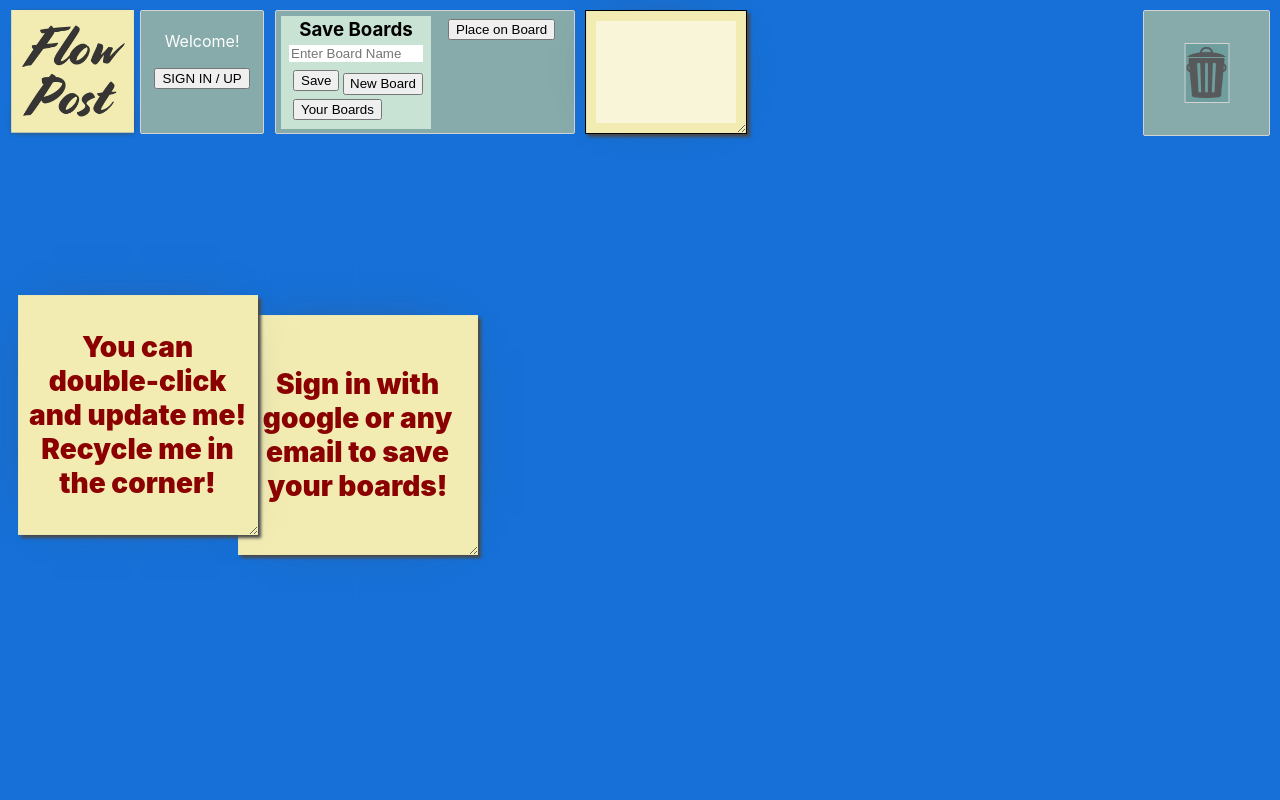
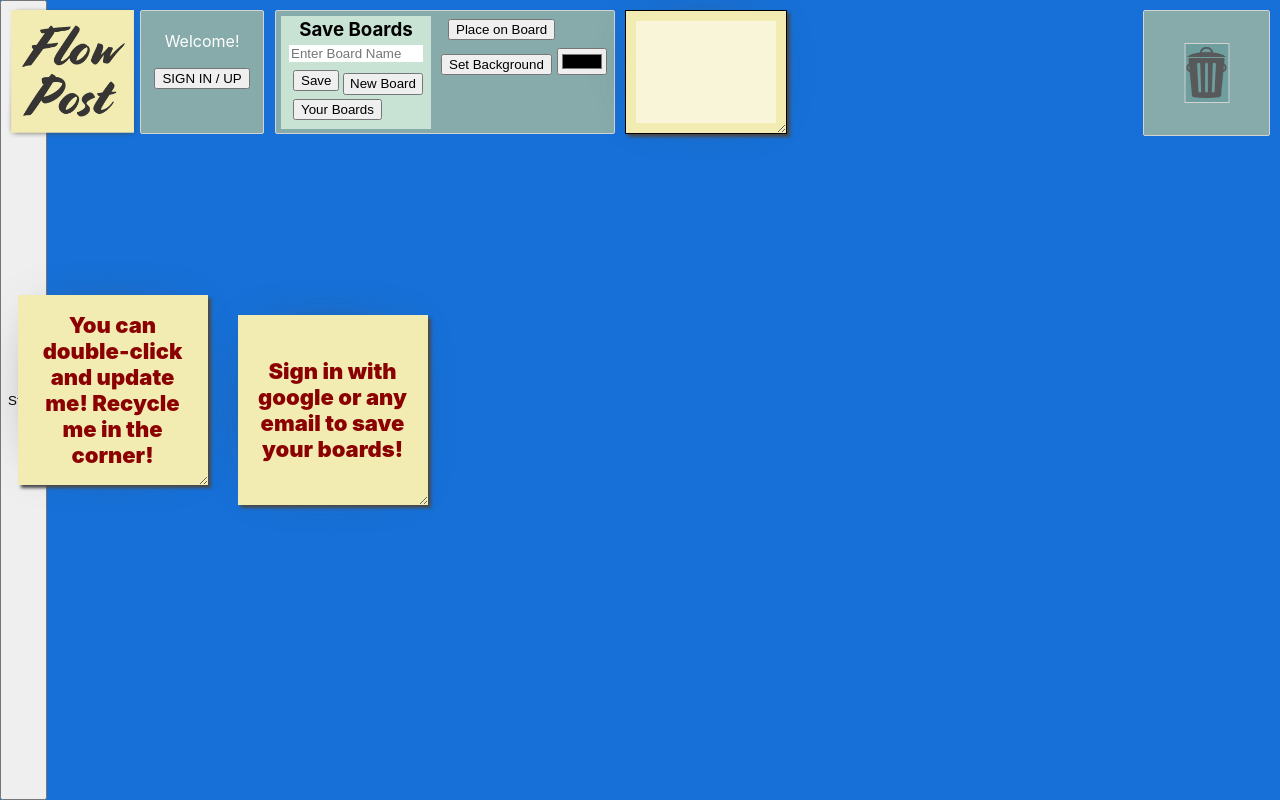
Before and after one commit to ashthomasweb/react--elephant-chart, a React (Create React App) app: page / in a window 1280 px wide. Built offline with nearby package versions, Linux system fonts and the light colour scheme; no server answers.

Commit message:
Adds background color saving
User can pick and save the color of the background. Partial note color
picking started.

```diff
--- a/src/components/board/board.component.jsx
+++ b/src/components/board/board.component.jsx
@@ -3,7 +3,7 @@ import React, { Component } from 'react'
 import NoteItem from '../note-item/note-item.component'
 import Header from '../../components/header/header.component'
 
-import blankYellow from '../../assets/trimmed-noborder.png'
+// import blankYellow from '../../assets/trimmed-noborder.png'
 
 import trashTop from '../../assets/trash-top.png'
 import trashBottom from '../../assets/trash-bottom.png'
@@ -13,9 +13,9 @@ import { initialArray } from '../../assets/initial-array.js'
 import { trashBox, trashHandler } from '../../methods/trash/trashHandlers.js'
 import { indexFinder, zIndexFinder } from '../../methods/finders/num-finders.js'
 import { newNoteGenerator } from '../../methods/new-note/new-note'
+import { startUpdate, updateNote } from '../../methods/update/update-display'
 
 import './board.styles.scss'
-import { startUpdate, updateNote } from '../../methods/update/update-display'
 
 class Board extends Component {
   constructor(props) {
@@ -30,15 +30,17 @@ class Board extends Component {
         top: '',
         left: '',
         zIndex: 0,
-        imageUrl: blankYellow,
+        // imageUrl: blankYellow,
         mouseOffsetX: 0,
         mouseOffsetY: 0,
         noteText: '',
         border: 'none',
+        noteBColor: '#f2ecb3',
       },
       boardObj: {
         name: '',
         notes: [],
+        backgroundColor: 'rgb(22, 112, 215)',
       },
       initialNoteDisplay: true,
       initialArray: initialArray,
@@ -91,6 +93,7 @@ class Board extends Component {
     let boardObj = {
       name: saveInput.value,
       notes: [...this.state.notes],
+      backgroundColor: this.state.boardObj.backgroundColor
     }
     this.setState({ boardObj }, () => {
       // save board to firestore
@@ -195,9 +198,14 @@ class Board extends Component {
       })
       button.addEventListener('click', async () => {
         let notes = []
+        let boardObj = board
         await this.setState({ notes }, () => this.forceUpdate() )
         notes = [...board.notes]
-        this.setState({ notes })
+
+        if (boardObj.backgroundColor === undefined) {
+          boardObj.backgroundColor = 'rgb(22,112,215)'
+        }
+        this.setState({ notes, boardObj })
         boardInput.value = board.name
         parentMenuCont.style.display = 'none'
       })
@@ -206,6 +214,18 @@ class Board extends Component {
       newMenu.appendChild(cont)
     })
     parentMenuCont.appendChild(newMenu)
+  }
+
+  // background color styling
+  setBackgroundColor = () => {
+    let boardObj = {...this.state.boardObj}
+    let color = this.$('#color-pick').value
+    console.log(color)
+    boardObj.backgroundColor = this.$('#color-pick').value
+    this.setState({ boardObj })
+
+
+
   }
 
   // used on new user and board load to prevent data leakage
@@ -223,7 +243,11 @@ class Board extends Component {
 
   render() {
     return (
-      <div className='board-backing zoom' onDrop={this.dropHandler}>
+      <div
+      className='board-backing'
+      onDrop={this.dropHandler}
+      style={{backgroundColor: this.state.boardObj.backgroundColor}}
+      >
         <Header
           className='header'
           currentUser={this.props.currentUser}
@@ -269,7 +293,9 @@ class Board extends Component {
             onClick={this.newNoteGenerator}>
             Place on Board
           </button>
-
+          {/* <label for="color-pick">Select your background color:</label> */}
+          <button type='button' className='color-elements' onClick={this.setBackgroundColor} >Set Background</button>
+          <input type='color' className='color-elements'  id='color-pick' ></input>
         </div>
         <div className='update-frame'>
           <button
@@ -287,12 +313,13 @@ class Board extends Component {
         </div>
         <div
           className='pad-frame'
-          style={{ backgroundImage: `url(${blankYellow})` }}>
+          style={{ backgroundColor: this.state.newNote.noteBColor }}>
           <div
             id='input-text'
             contentEditable='true'
             ></div>
         </div>
+        <button type='button' onClick={() => console.log(this.state)} >State</button>
         <div className='trash-frame'>
           <div className='trash-cont'>
             <img src={trashTop} className='trash-top' alt='Lid of recycle can'/>
@@ -306,8 +333,3 @@ class Board extends Component {
 }
 
 export default Board
-
-
-
-
-{/* <button type='button' onClick={() => console.log(this.state.notes)} >State</button> */}
--- a/src/components/board/board.styles.scss
+++ b/src/components/board/board.styles.scss
@@ -3,7 +3,7 @@
   height: 100vh;
   display: flex;
   flex-wrap: wrap;
-  background-color: rgb(22, 112, 215);
+  // background-color: rgb(22, 112, 215);
   position: absolute;
   z-index: -99999;
   overflow: hidden;
@@ -66,7 +66,7 @@
 }
 
 .options-frame {
-  width: 300px;
+  width: 340px;
   height: 124px;
   position: absolute;
   top: 10px;
@@ -87,6 +87,14 @@
   &.selected {
     background-color: green;
   }
+
+  .color-elements {
+    display: inline-block;
+    margin: 0 0 0 5px;
+    bottom: 0;
+    position: relative;
+  }
+
 }
 
 .update-frame {
@@ -109,10 +117,11 @@
   &.selected {
     top: 130px;
   }
+
 }
 
 .pad-frame {
-  left: 585px;
+  left: 625px;
   top: 10px;
   height: 124px;
   position: absolute;
@@ -129,7 +138,7 @@
     box-sizing: content-box;
     width: 140px;
     text-align: center;
-    font-size: 28px;
+    font-size: 22px;
     line-height: 1.4;
     color: darkred!important;
     font-weight: 900;
--- a/src/components/note-item/note-item.component.jsx
+++ b/src/components/note-item/note-item.component.jsx
@@ -87,14 +87,15 @@ class NoteItem extends Component {
   render() {
     const {
       id,
-      imageUrl,
+      // imageUrl,
       width,
       height,
       left,
       top,
       noteText,
       zIndex,
-      border
+      border,
+      noteBColor
     } = this.props
 
     return (
@@ -104,7 +105,8 @@ class NoteItem extends Component {
           height: `${height}`,
           left: `${left}`,
           top: `${top}`,
-          backgroundImage: `url(${imageUrl})`,
+          // backgroundImage: `url(${imageUrl})`,
+          backgroundColor: `${noteBColor ?? '#f2ecb3'}`,
           zIndex: `${zIndex}`,
           border: `${border}`,
           display: this.displayHandler()
--- a/src/components/note-item/note-item.styles.scss
+++ b/src/components/note-item/note-item.styles.scss
@@ -1,6 +1,6 @@
 .note-comp {
-  height: 240px;
-  width: 240px;
+  height: 190px;
+  width: 190px;
   display: block;
   align-items: center;
   justify-content: center;
@@ -42,7 +42,7 @@
     text-align: center;
 
     .note-text {
-      font-size: 28px;
+      font-size: 22px;
       color: darkred;
       font-weight: 900;
     }
--- a/src/firebase/firebase.utils.js
+++ b/src/firebase/firebase.utils.js
@@ -49,20 +49,22 @@ export const saveUserBoard = async (userAuth, boardObj) => {
   const snapShot = await boardRef.get()
 
   if (!snapShot.exists) {
-    const { name, notes } = boardObj
+    const { name, notes, backgroundColor } = boardObj
     try {
       await boardRef.set({
         name,
         notes,
+        backgroundColor
       })
     } catch (error) {
       console.log('error creating board', error.message)
     }
   } else if (snapShot.exists) {
-    const { notes } = boardObj
+    const { notes, backgroundColor } = boardObj
     try {
       await boardRef.update({
         notes,
+        backgroundColor
       })
     } catch (error) {
       console.log('error creating board', error.message)
```
